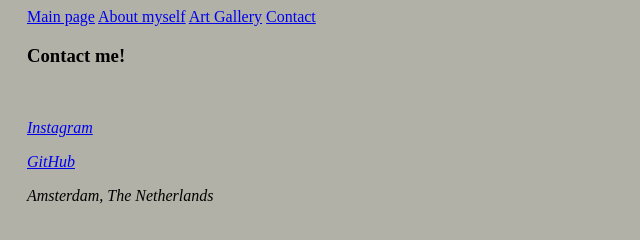
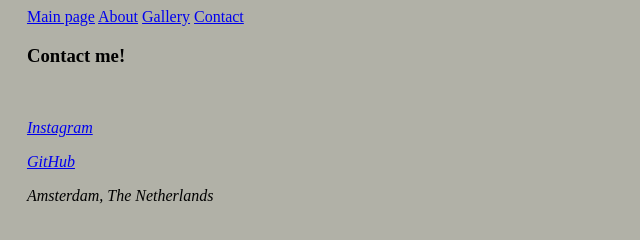
Before and after one commit to FrankyMarch/AboutMyself, a plain HTML site: page pages/contact.html in a window 1280 px wide. Shown: the top 240 px of the page, 0-640 px from the left. Drawn offline with Linux system fonts and the light colour scheme.

Commit message:
change tabs

```diff
--- a/pages/contact.html
+++ b/pages/contact.html
@@ -8,8 +8,8 @@
 <body>
 <div class="form">
     <a href="../index.html" target="_blank">Main page</a>
-    <a href="about.html" target="_blank">About myself</a>
-    <a href="gallery.html" target="_blank">Art Gallery</a>
+    <a href="about.html" target="_blank">About</a>
+    <a href="gallery.html" target="_blank">Gallery</a>
     <a href="contact.html" target="_blank">Contact</a>
 
     <h3>Contact me!</h3>
```
